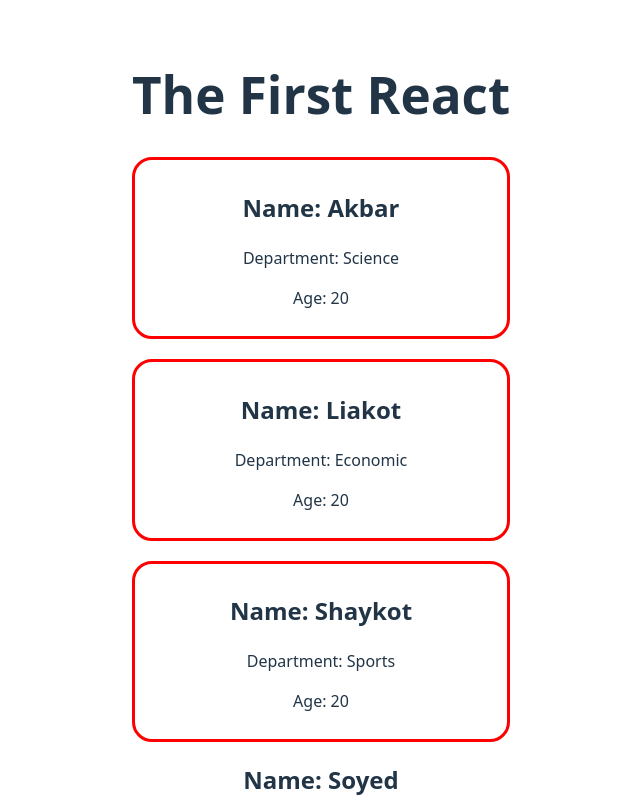
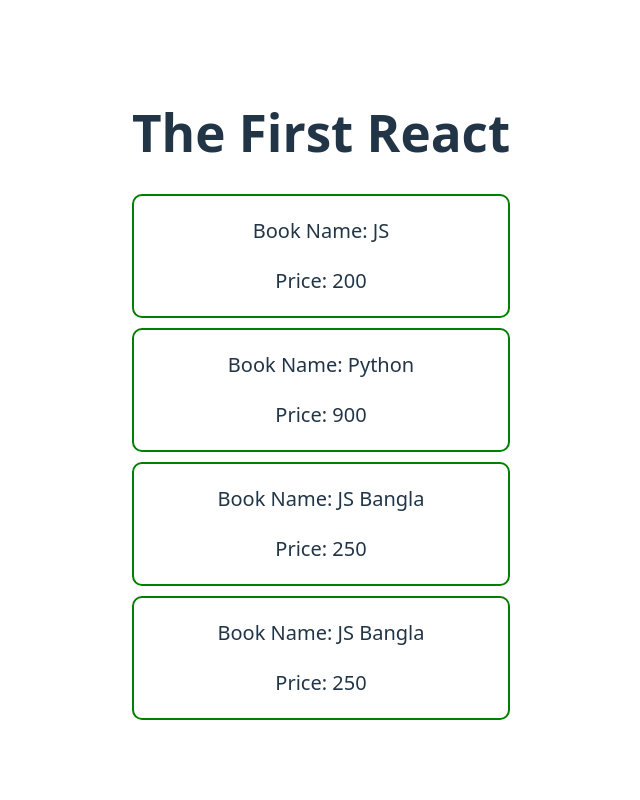
Before and after one commit to Mustakahmmed-dev/First-React, a React (Vite) app: page / in a window 1280 px wide. Shown: the top 800 px of the page, without its empty margins (319-959 px from the left). Built offline with nearby package versions, Linux system fonts and the light colour scheme.

Commit message:
Data show using export and import and conditions

```diff
--- a/src/App.jsx
+++ b/src/App.jsx
@@ -1,16 +1,25 @@
 
-import './App.css'
+import './App.css';
+import Books from './Books';
 
 function App() {
   return (
     <>
     <h1>The First React</h1>
-    <Student name='Akbar' dept='Science'></Student>
+
+    {/* <Student name='Akbar' dept='Science'></Student>
     <Student name='Liakot' dept='Economic'></Student>
     <Student name='Shaykot' dept='Sports'></Student>
     <Developer name='Soyed' tech='JS, Java' occu='Software Engineer'></Developer>
     <Developer name='Jayed' tech='Java, C' occu='Software Engineer'></Developer>
-    <Developer name='Foyez' tech='Python, Java' occu='DevOps Engineer'></Developer>
+    <Developer name='Foyez' tech='Python, Java' occu='DevOps Engineer'></Developer> */}
+
+      <Books name='JS' price={200} available={true}></Books>
+      <Books name='C++' price={500} available={false}></Books>
+      <Books name='Python' price={900} available={true}></Books>
+      <Books name='JS Bangla' price={250} available={true}></Books>
+      <Books name='JS Bangla' price={250} available={true}></Books>
+
 
     </>
   )
--- /dev/null
+++ b/src/Books.jsx
@@ -0,0 +1,18 @@
+
+export default function Books({ name, price, available }) {
+    if (price >= 100 && available) {
+        return (
+            <div style={{
+                border: "2px solid green",
+                marginBottom: "10px",
+                borderRadius: "10px",
+                fontSize: "20px",
+                fontWeight: "normal"
+            }}>
+                <p> Book Name: {name}  </p>
+                <p>Price: {price} </p>
+            </div>
+        )
+    }
+
+}
```
